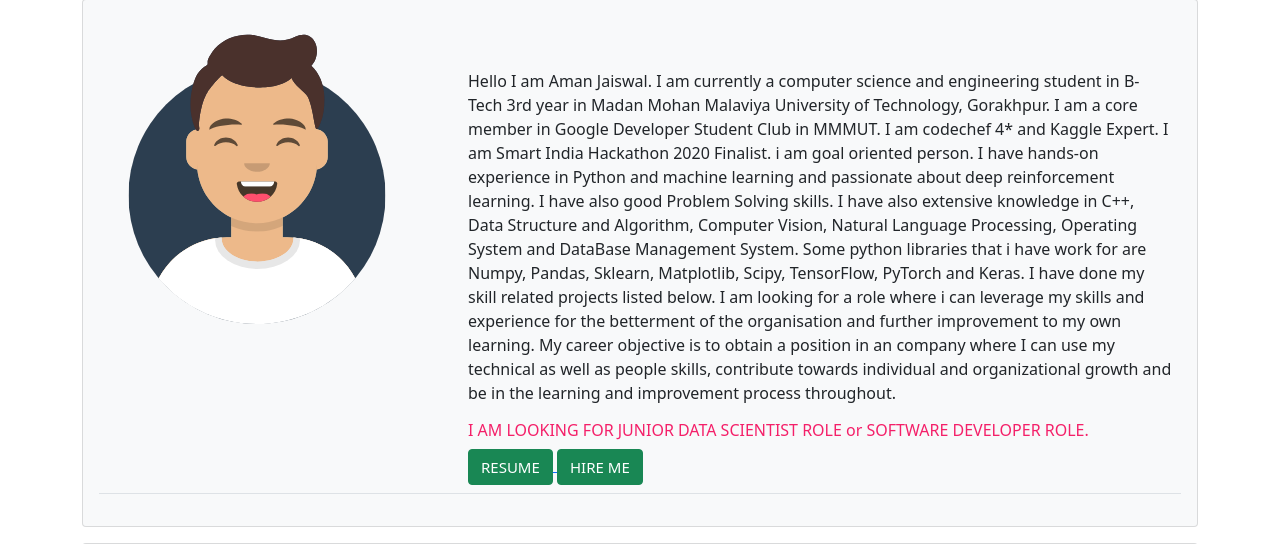
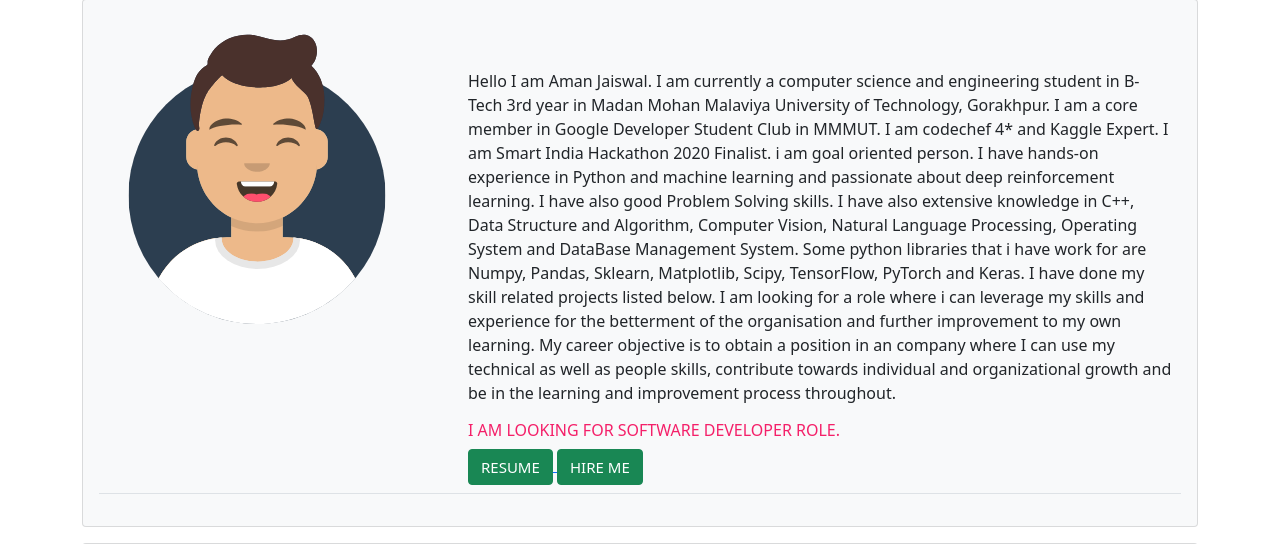
Before and after one commit to aman2000jaiswal14/My-Portfolio, a Flask app: page / in a window 1280 px wide. Shown: the part 118-662 px from the top of the page. Run offline with Flask 2, Linux system fonts and the light colour scheme.

Commit message:
Update home.html

```diff
--- a/templates/home.html
+++ b/templates/home.html
@@ -68,7 +68,7 @@
 
 
     <p>{{about}}</p>
-          <h6><font color=#f42069>I AM LOOKING FOR JUNIOR DATA SCIENTIST ROLE or SOFTWARE DEVELOPER ROLE. </font></h6>
+          <h6><font color=#f42069>I AM LOOKING FOR SOFTWARE DEVELOPER ROLE. </font></h6>
            <a href={{resume}} target="_blank" >
               <button type="button" class="btn btn-success" style ="font-size: 15px;">RESUME</button>
           </a>
```
